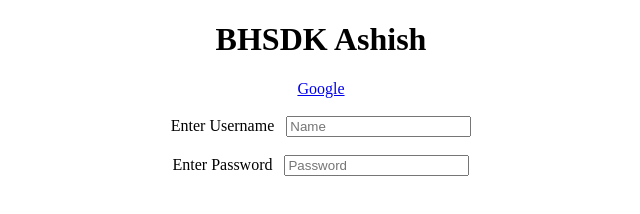
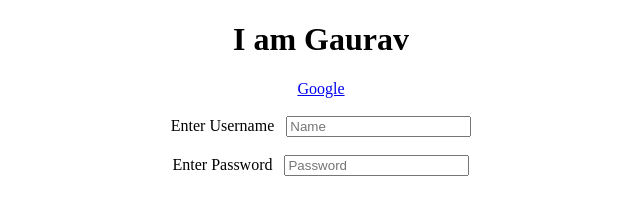
Before and after one commit to actuallygaurav/actuallygaurav.github.io, a plain HTML site: page index.html in a window 1280 px wide. Shown: the whole page, without its empty margins (319-959 px from the left). Drawn offline with Linux system fonts and the light colour scheme.

Commit message:
Update index.html

```diff
--- a/index.html
+++ b/index.html
@@ -11,7 +11,7 @@
     </style> -->
 
     <body style="text-align: center" background="img.jpg">
-        <h1>BHSDK Ashish</h1>
+        <h1>I am Gaurav</h1>
         <a href="https://www.google.com/" >Google</a> <br><br>
 
         <label>Enter Username &nbsp; </label>
```
